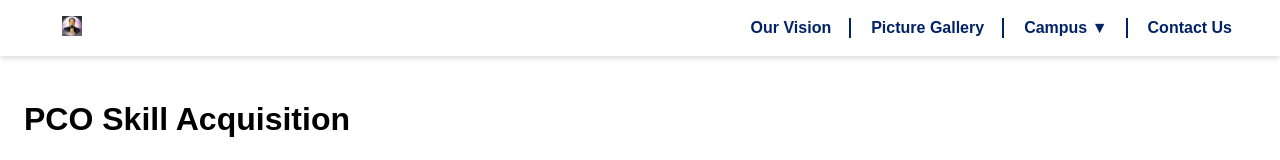
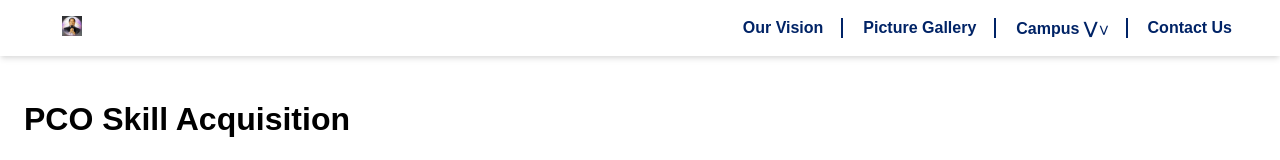
Before and after one commit to pco-skill-acquisition/pcoskillacquisition, a Next.js app: page / in a window 1280 px wide. Shown: the top 160 px of the page. Built offline with nearby package versions, Linux system fonts and the light colour scheme; a web font is replaced by a local one.

Commit message:
Update Navbar with Montserrat font, left-slide mobile menu, fixed Campus dropdown, and smaller 'v' arrow

```diff
--- a/app/components/Navbar.module.css
+++ b/app/components/Navbar.module.css
@@ -53,18 +53,21 @@
   margin: 0;
   padding: 0;
   background-color: #ffffff;
-  position: absolute;
-  top: 64px;
-  right: 0;
-  width: 100%;
+  position: fixed;
+  top: 0;
+  left: -100%;
+  width: 250px;
+  height: 100%;
   padding: 1rem;
   display: none;
   color: #002366;
+  transition: transform 0.3s ease;
 }
 
 .menuOpen {
   display: block;
-  animation: slideDown 0.3s ease-out;
+  transform: translateX(0);
+  animation: slideInLeft 0.3s ease-out;
 }
 
 @media (min-width: 640px) {
@@ -131,12 +134,38 @@
   display: block;
 }
 
+@media (max-width: 640px) {
+  .dropdownMenu {
+    display: none;
+  }
+  .dropdown .link {
+    position: relative;
+  }
+  .dropdown .link::after {
+    content: " ⋁";
+    font-size: 0.6rem;
+    vertical-align: middle;
+  }
+  .dropdown .menuOpen .dropdownMenu {
+    display: block;
+    position: absolute;
+    top: 0;
+    left: 100%;
+    width: 200px;
+  }
+}
+
 @media (min-width: 640px) {
   .dropdownMenu {
     display: none;
   }
   .dropdown:hover .dropdownMenu {
     display: block;
+  }
+  .dropdown .link::after {
+    content: " ⋁";
+    font-size: 0.6rem;
+    vertical-align: middle;
   }
 }
 
@@ -154,13 +183,13 @@
 }
 
 /* Animations */
-@keyframes slideDown {
+@keyframes slideInLeft {
   from {
-    transform: translateY(-100%);
+    transform: translateX(-100%);
     opacity: 0;
   }
   to {
-    transform: translateY(0);
+    transform: translateX(0);
     opacity: 1;
   }
 }
--- a/app/components/Navbar.tsx
+++ b/app/components/Navbar.tsx
@@ -38,7 +38,7 @@ export default function Navbar() {
             </Link>
           </li>
           <li className={styles.dropdown}>
-            <span className={styles.link}>Campus ▼</span>
+            <span className={styles.link}>Campus ⋁</span>
             <ul className={styles.dropdownMenu}>
               <li>
                 <Link href="/campus/apapa" className={styles.dropdownLink}>
```
